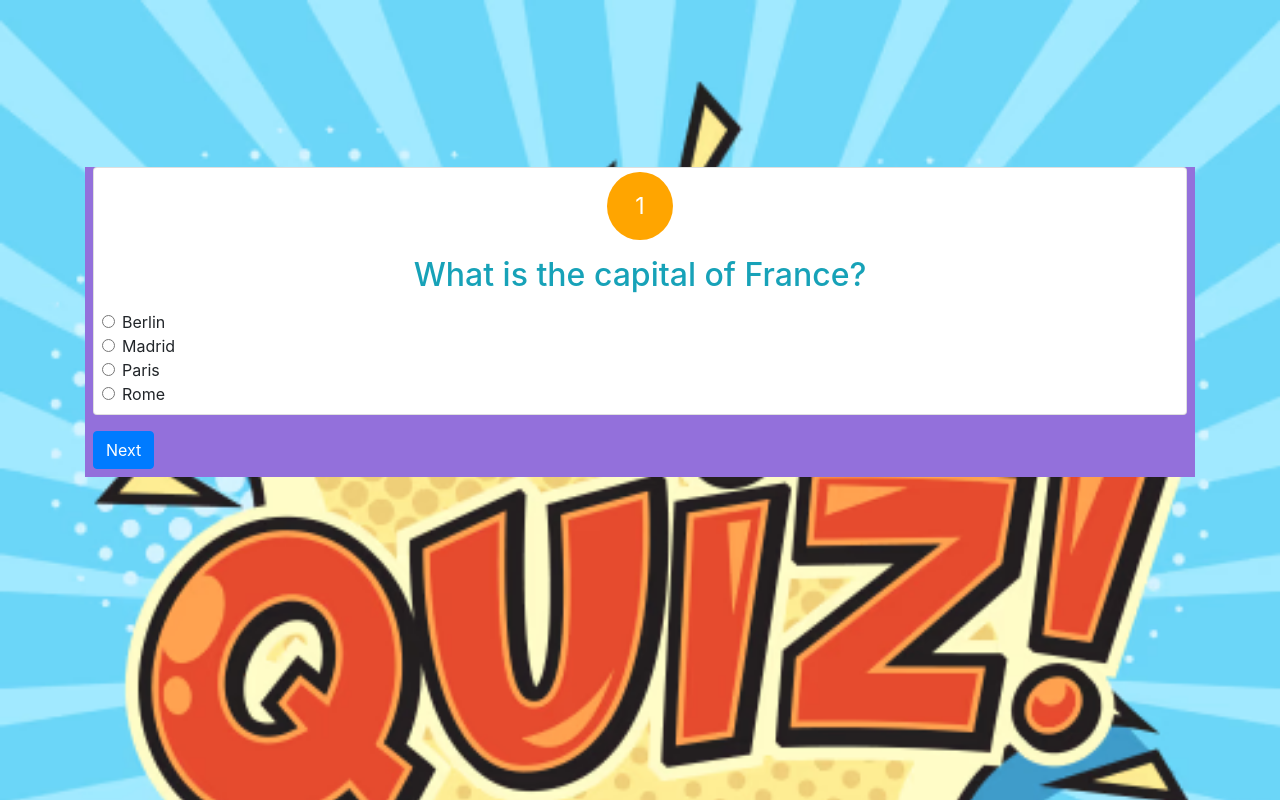
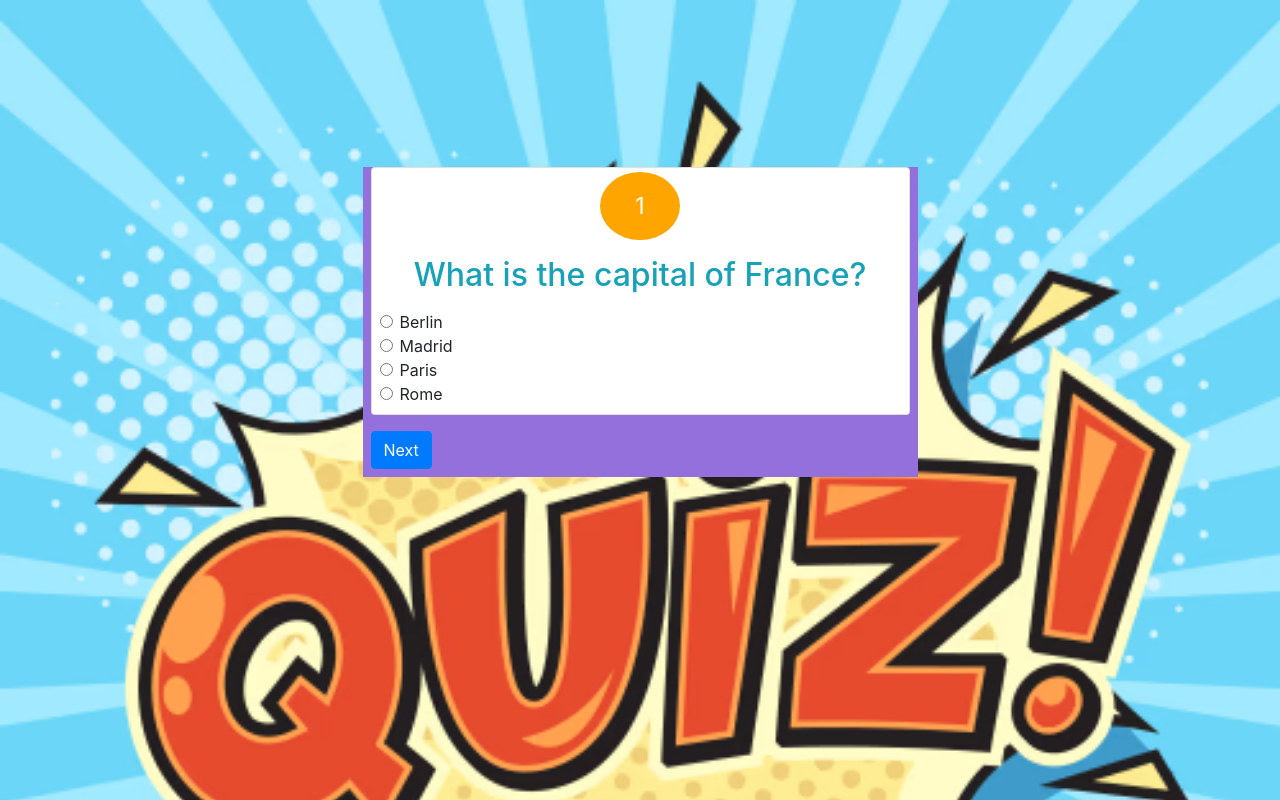
Before and after one commit to tronganhnguyenthanh/quiz, a React app: page / in a window 1280 px wide. Built offline with nearby package versions, Linux system fonts and the light colour scheme.

Commit message:
[UPDATE][FE] update quiz ui

```diff
--- a/src/css/style.css
+++ b/src/css/style.css
@@ -8,7 +8,7 @@ body{
  background-size:cover;
 }
 .text-heading{
-  width:6%;
+  width:15%;
   height:auto;
   margin:10px;
   text-align:center;
@@ -22,9 +22,10 @@ body{
 }
 
 .responsive-quiz{
+  width:50%;
+  background-color:mediumpurple;
+  margin:auto;
   margin-top:15%;
-  width:100%;
-  background-color:mediumpurple;
 }
 
 @media (max-width:768px){
@@ -34,4 +35,7 @@ body{
   .text-heading-responsive{
     font-size:19px;
   }
+  .responsive-quiz{
+    width:100%;
+  }
 }
```
